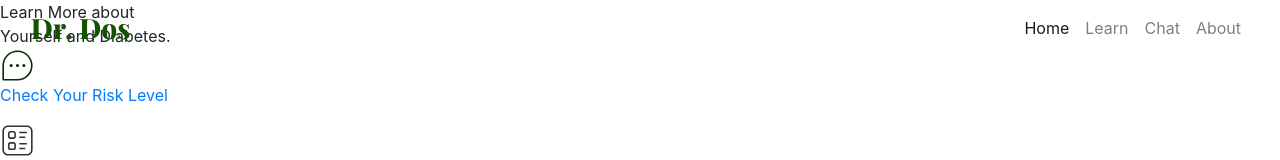
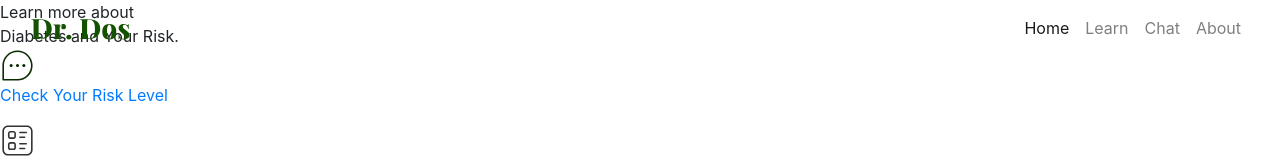
Before and after one commit to momoko0719/GET_DPP, a React (Create React App) app: page / in a window 1280 px wide. Shown: the top 160 px of the page. Built offline with nearby package versions, Linux system fonts and the light colour scheme.

Commit message:
minor update on css

```diff
--- a/src/components/Home.js
+++ b/src/components/Home.js
@@ -7,9 +7,9 @@ const Home = () => {
     <div class="welcomepage">
       <div className="welcome-main">
         <div class="wc-slogon">
-          Learn More about
+          Learn more about
           <br />
-          Yourself and Diabetes.
+          Diabetes and Your Risk.
         </div>
         <div className="links-group">
           <RouterLink to="/Chat" class="button-links">
--- a/src/index.css
+++ b/src/index.css
@@ -457,12 +457,13 @@ iframe {
 .aboutcard {
   width: 250px;
   border-radius: 15px;
+  background: #ffffff;
 }
 
 .card-img {
   width: 100%;
   height: auto;
-  border-radius: 10x;
+  border-radius: 10px;
 }
 
 .card-name {
@@ -470,7 +471,8 @@ iframe {
   font-family: "Playfair Display", sans-serif;
   font-size: 18px;
   margin-top: 10px;
-  margin-bottom: 50px;
+  margin-left: 10px;
+  margin-bottom: 30px;
   font-weight: bold;
 }
 
```
